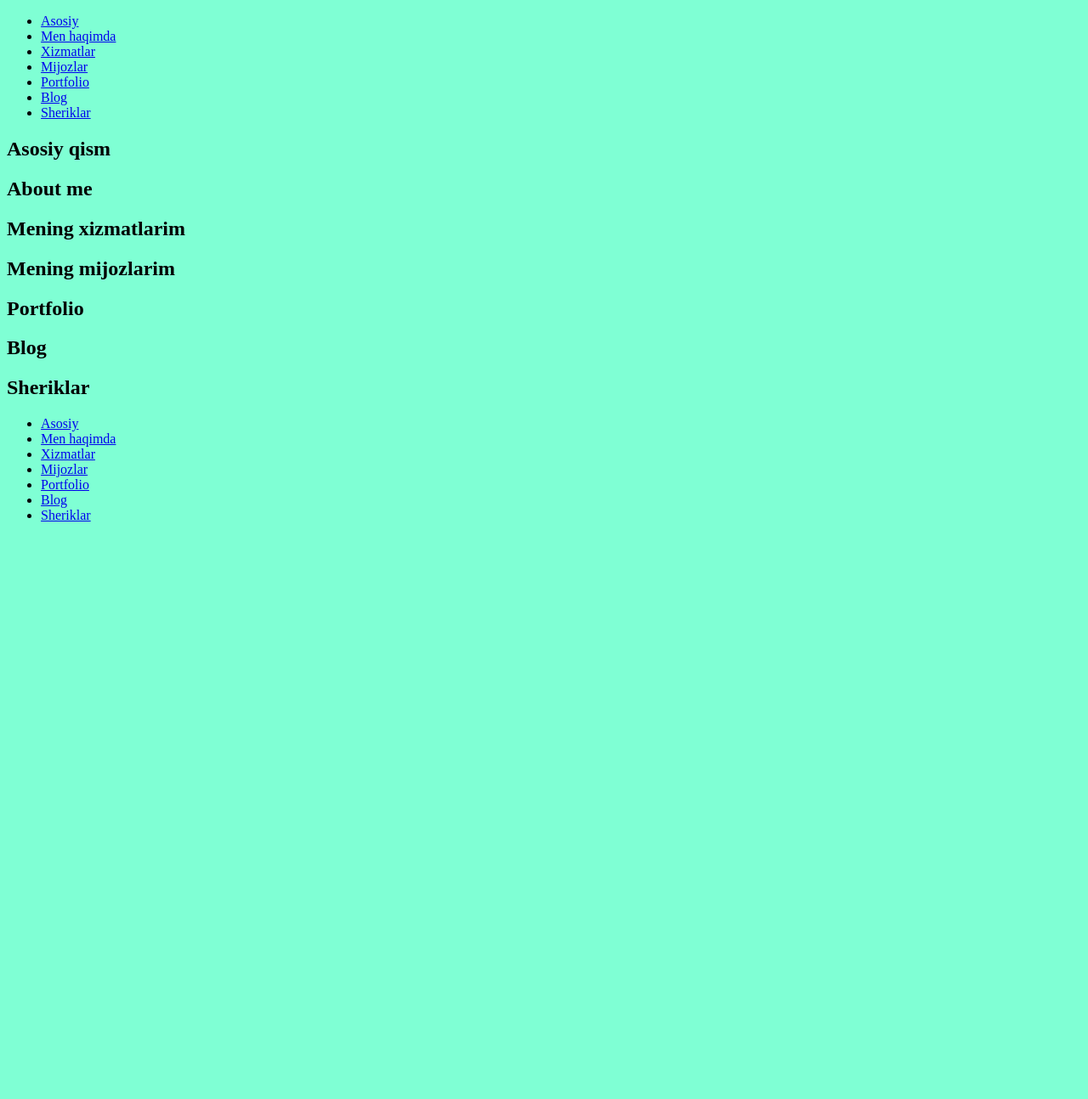
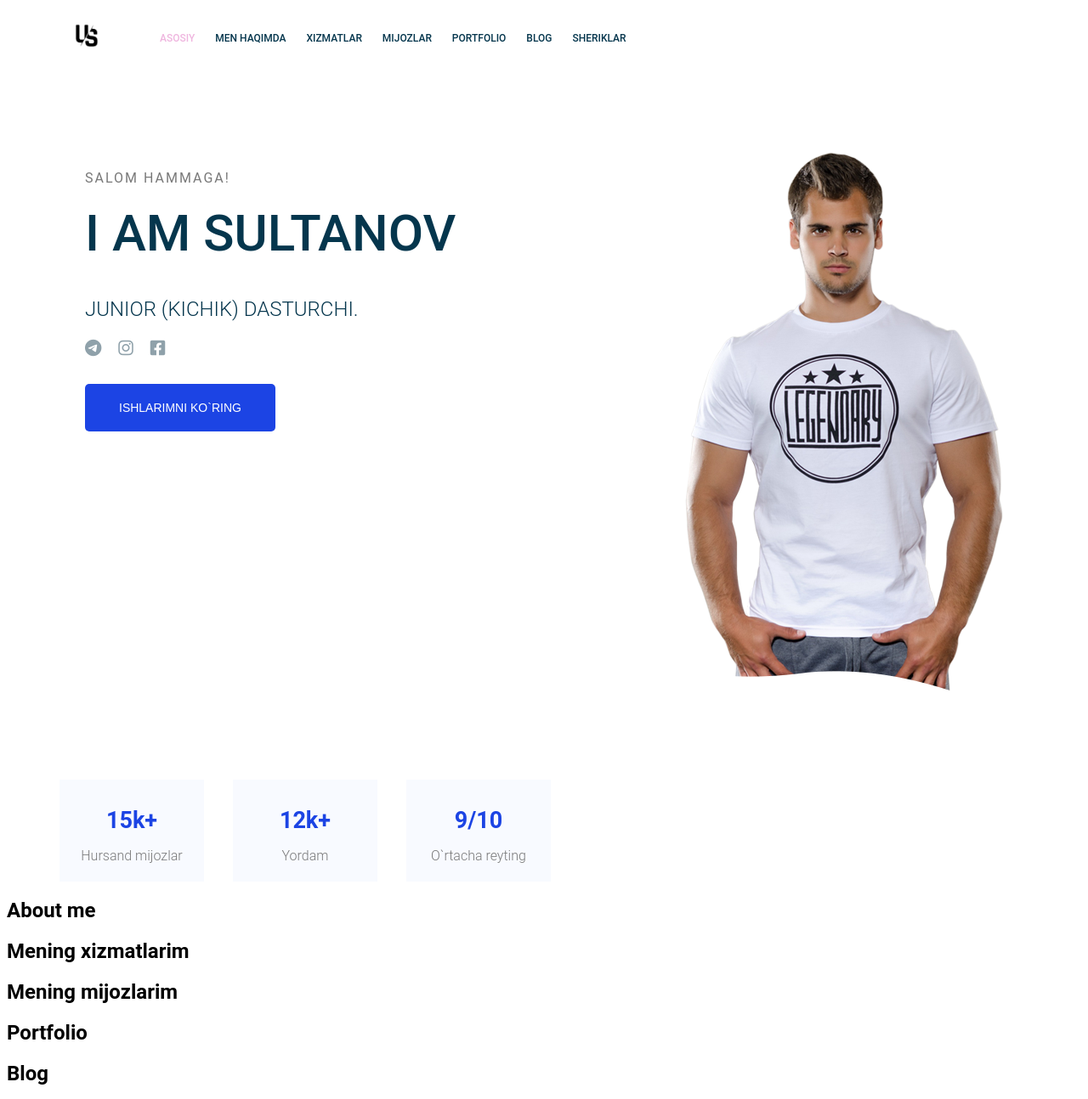
Before and after one commit to Bobka9998/Portfolio, a plain HTML site: page index.html in a window 1280 px wide. Shown: the top 1294 px of the page at 85% size. Before the commit the page ends 800 px from the top, so only its background shows below. Drawn offline with Linux system fonts and the light colour scheme.

Commit message:
add imge, main.css and new code

```diff
--- a/css/main.css
+++ b/css/main.css
@@ -1,3 +1,121 @@
-*{
-  background-color: aquamarine;
+/* Core styles */
+body{
+  font-family: "Roboto" , sans-serif;
 }
+.container{
+  width: 1140px;
+  margin: 0 auto;
+}
+.to-uppercase {
+  text-transform: uppercase;
+}
+.clearfix{
+  clear: both;
+}
+
+/* Main haeder styles */
+.main-header__brand{
+  display: inline-block;
+  vertical-align: middle;
+}
+.main-header__brand img{
+  width: 64px;
+}
+.main-navigation{
+  display: inline-block;
+  vertical-align: middle;
+}
+.main-navigation__item{
+  display: inline-block;
+  padding: 10px;
+}
+.main-navigation__item a{
+  color: #05364d;
+  text-decoration: none;
+  text-transform: uppercase;
+  font-size: 12px;
+  font-weight: 500;
+}
+.main-navigation__item a:hover{
+  color: #efb6df;
+}
+.main-navigation__item.active a{
+  color: #efb6df;
+}
+/* Main section styles */
+.main-section{
+  padding: 100px 30px;
+
+}
+.main-section > div{
+  width: 50%;
+  float: left;
+}
+.main-section__imge{
+  text-align: right;
+}
+.main-section__welcome{
+  font-size: 16px;
+  font-weight: 400;
+  margin-bottom: 20px;
+  letter-spacing: 2px;
+  color: #797979;
+}
+.main-section__introduction{
+  margin-top: 20px;
+  font-size: 60px;
+  font-weight: 500;
+  margin-bottom: 20px;
+  color: #05364d;
+}
+.main-section__position {
+  font-size: 24px;
+  font-weight: 300;
+  margin-bottom: 20px;
+  color: #05364d;
+}
+.main-section__social-networks a{
+  color: #8fa1aa;
+  font-size: 20px;
+  display: inline-block;
+  margin-right: 16px;
+  cursor: pointer;
+}
+.main-section__social-networks a:hover i{
+  color: #1c44e4;
+}
+.main-section__action{
+  margin-top: 30px;
+  border: none;
+  background-color: #1c44e4;
+  color: #fff;
+  font-weight: 500;
+  font-size: 14px;
+  padding: 20px 40px;
+  cursor: pointer;
+  border-radius: 5px;
+}
+
+/* Statistics section */
+.statistics{
+  padding-top: 100px;
+
+}
+.statistics__item{
+  display: inline-block;
+  width: 150px;
+  background-color: #f8faff;
+  text-align: center;
+  padding: 5px 10px;
+  margin-right: 30px;
+}
+.statistics__number {
+  font-size: 27px;
+  margin-bottom: 5px;
+  color: #1c44e4;
+}
+.statistics__title {
+  font-size: 16px;
+  color: #797979;
+  font-weight: 300;
+}
--- a/index.html
+++ b/index.html
@@ -4,48 +4,113 @@
   <meta charset="UTF-8">
   <meta http-equiv="X-UA-Compatible" content="IE=edge">
   <meta name="viewport" content="width=device-width, initial-scale=1.0">
+  <link rel="stylesheet" href="https://cdnjs.cloudflare.com/ajax/libs/font-awesome/6.0.0-beta3/css/all.min.css" integrity="sha512-Fo3rlrZj/k7ujTnHg4CGR2D7kSs0v4LLanw2qksYuRlEzO+tcaEPQogQ0KaoGN26/zrn20ImR1DfuLWnOo7aBA==" crossorigin="anonymous" referrerpolicy="no-referrer" />
   <link rel="stylesheet" href="css/main.css">
   <title>Portfolio</title>
 </head>
 <body>
   <!--Header section-->
-  <header class="box-header">
-    <nav class="box-header-nav">
-      <ul class="box-header-nav-list">
-        <li class="box-header-nav-list-iteams">
-          <a href="#">Asosiy</a>
+
+   <div class="container">
+    <header class="main-header">
+      <div class="main-header__brand">
+        <a href="index.html">
+          <img src="Image/logo.png" alt="logo">
+        </a>
+      </div>
+      <nav class="main-navigation">
+        <ul class="main-navigation__items">
+          <li class="main-navigation__item active">
+            <a href="#" >Asosiy</a>
           </li>
-        <li class="box-header-nav-list-iteams">
+          <li class="main-navigation__item">
             <a href="#">Men haqimda</a>
           </li>
-        <li class="box-header-nav-list-iteams">
+          <li class="main-navigation__item">
             <a href="#">Xizmatlar</a>
           </li>
-        <li class="box-header-nav-list-iteams">
+          <li class="main-navigation__item">
             <a href="#">Mijozlar</a>
           </li>
-        <li class="box-header-nav-list-iteams">
+          <li class="main-navigation__item">
             <a href="#">Portfolio</a>
           </li>
-        <li class="box-header-nav-list-iteams">
+          <li class="main-navigation__item">
             <a href="#">Blog</a>
           </li>
-        <li class="box-header-nav-list-iteams">
+          <li class="main-navigation__item">
             <a href="#">Sheriklar</a>
           </li>
         </ul>
       </nav>
     </header>
+   </div>
+
   <!-- /Header section-->
 
   <!-- Main section open-->
   <main class="box-main">
     <!--Asosiy qism-->
-    <section id="main-section">
-      <h1>Asosiy qism</h1>
+    <div class="container">
+      <section id="main-section" class="main-section">
+        <div class="main-section__info">
+          <h4 class="main-section__welcome to-uppercase">Salom hammaga!</h4>
+          <h1 class="main-section__introduction to-uppercase">I am Sultanov</h1>
+          <h5 class="main-section__position to-uppercase">junior (kichik) dasturchi.</h5>
+          <div class="main-section__social-networks">
+            <a href="https://t.me/sultanovboburbek" target="_blank">
+              <i class="fab fa-telegram"></i>
+            </a>
+            <a href="https://www.instagram.com/sultanovboburbek" target="_blank">
+              <i class="fab fa-instagram"></i>
+            </a>
+            <a href="https://www.facebook.com/boburbek.sultanov.94" target="_">
+              <i class="fab fa-facebook-square"></i>
+            </a>
+          </div>
+          <button type="button" class="main-section__action to-uppercase">
+            Ishlarimni ko`ring
+          </button>
+        </div>
+        <div class="main-section__imge">
+          <img src="Image/me.png" alt="me">
+        </div>
       </section>
+    </div>
+
+    <div class="clearfix"></div>
     <!--/Asosiy qism-->
 
+    <!-- Statistics-->
+    <div class="container">
+      <section id="statistics" class="statistics">
+        <div class="statistics__item">
+          <h3 class="statistics__number">
+            15k+
+          </h3>
+          <p class="statistics__title">
+            Hursand mijozlar
+          </p>
+        </div>
+        <div class="statistics__item">
+          <h3 class="statistics__number">
+            12k+
+          </h3>
+          <p class="statistics__title">
+            Yordam
+          </p>
+        </div>
+        <div class="statistics__item">
+          <h3 class="statistics__number">
+            9/10
+          </h3>
+          <p class="statistics__title">
+            O`rtacha reyting
+          </p>
+        </div>
+      </section>
+    </div>
+    <!-- /Statistics-->
     <!--about me section-->
     <section id="about-me">
       <h1>About me</h1>
```
Also changed, not shown: Image/logo.png (added), Image/me.png (added). Lines whose indentation alone changed are shown as unchanged.
